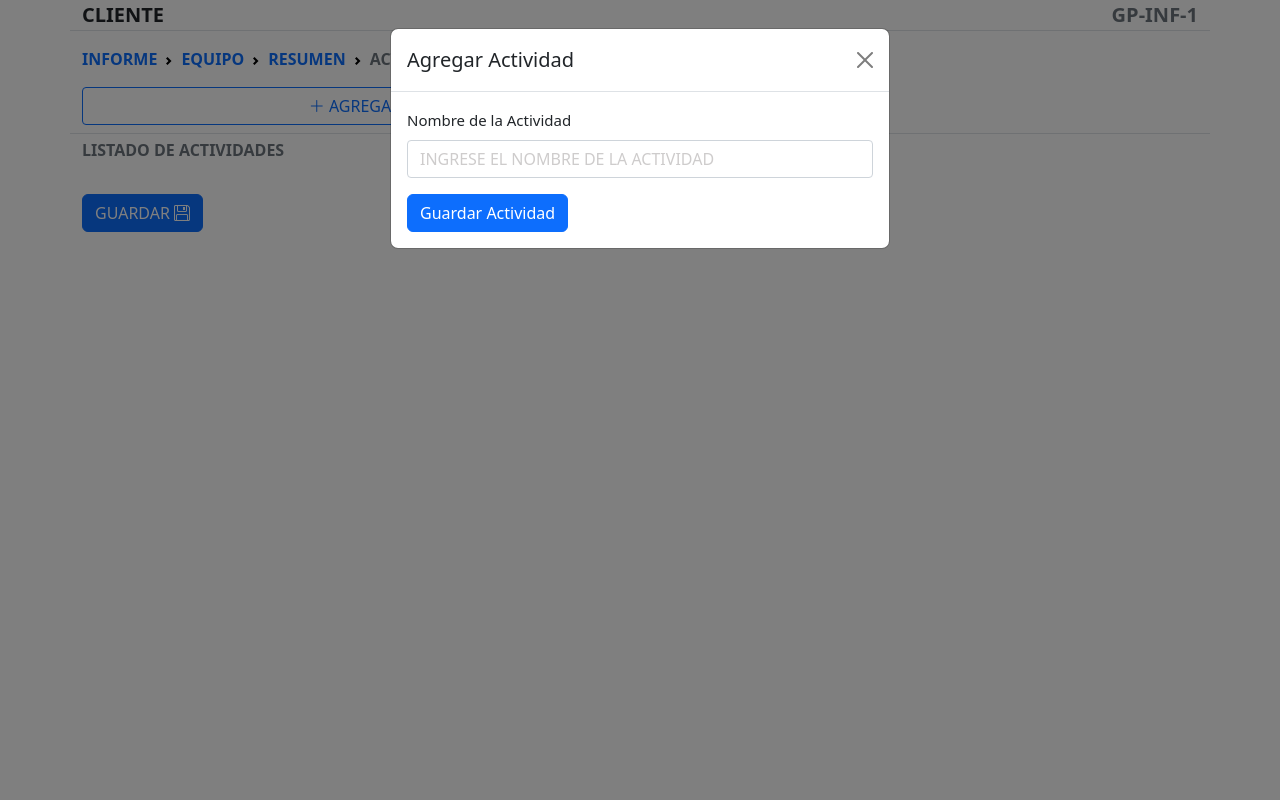
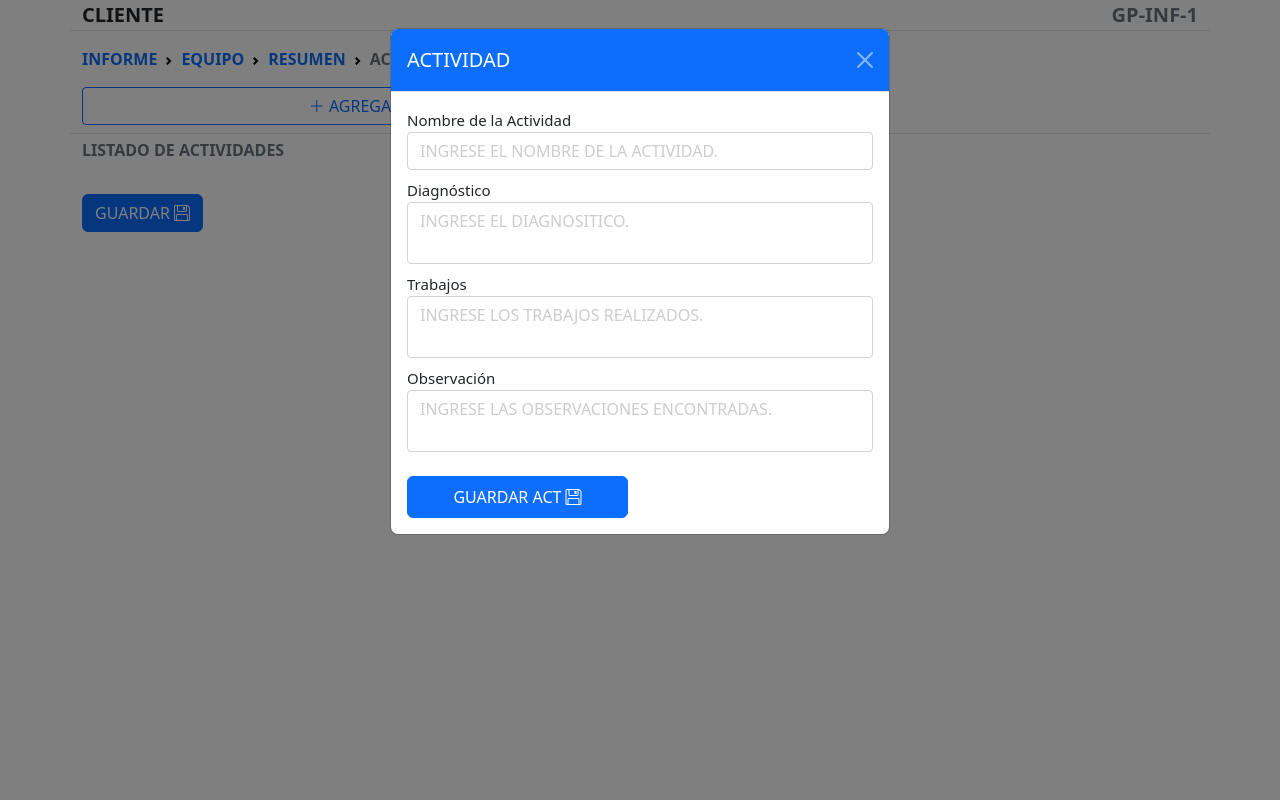
Before and after one commit to juanjociber/SISGEIN, a PHP site: page /actividad.php in a window 1280 px wide, after a click on "AGREGAR". Run offline with PHP 8.4, Linux system fonts and the light colour scheme.

Commit message:
arreglos en modulo actividad

```diff
--- a/gesman/actividad.php
+++ b/gesman/actividad.php
@@ -206,80 +206,76 @@
         </div>
       </div>
 
-      <!--MODAL-->
-      <!-- <div class="modal fade" id="actividadModal" tabindex="-1" aria-labelledby="actividadModalLabel" aria-hidden="true">
-        <div class="modal-dialog modal-xl">
+      <!-- MODAL PARA AGREGAR ACTIVIDADES Y SUBACTIVIDADES -->
+      <div class="modal fade" id="actividadModal" tabindex="-1" aria-labelledby="actividadModalLabel" aria-hidden="true">
+        <div class="modal-dialog">
           <div class="modal-content">
             <div class="modal-header bg-primary text-white">
-              <h1 class="modal-title fs-5 text-uppercase" id="actividadModalLabel">Actividad</h1>
+              <h5 class="modal-title fs-5 text-uppercase" id="actividadModalLabel">Actividad</h5>
               <button type="button" class="btn-close btn-close-white" data-bs-dismiss="modal" aria-label="Close"></button>
             </div>
+            <!-- START MODAL-BODY -->
             <div class="modal-body">
 
-          <div class="row g-3">
-              <div class="col-12 mt-2">
-                <label for="nombreActId" class="form-label mb-0">Nombre de actividad</label>
-                <input type="text" name="actividad" class="form-control" id="nombreActId">
+              <div class="row">
+                <div class="campoactividad">
+                  <label for="nombreActId" class="form-label mb-0">Nombre de la Actividad</label>
+                  <input type="text" class="form-control" id="nombreActId" placeholder="Ingrese el nombre de la actividad.">
                 </div>
-              <div class="col-md-12 mt-2">
+
+                <div id="camposubactividad" class="mt-3" style="display: none;">
+                  <label for="nombreSubActId" class="form-label">Nombre de la Subactividad</label>
+                  <input type="text" class="form-control" id="nombreSubActId" placeholder="Ingrese el nombre de la subactividad.">
+                </div>
+
+                <div id="campoDiagnostico" class="col-md-12 mt-2">
                   <label for="diagnosticoId" class="form-label mb-0">Diagnóstico</label>
-                <textarea name="diagnosticos" class="form-control fixed-size-textarea" row="4" id="diagnosticoId"></textarea>
+                  <textarea name="diagnosticos" class="form-control fixed-size-textarea" row="4" id="diagnosticoId" placeholder="Ingrese el diagnositico."></textarea>
                 </div>
-              <div class="col-md-12 mt-2">
+
+                <div id="campoTrabajo" class="col-md-12 mt-2">
                   <label for="trabajosId" class="form-label mb-0">Trabajos</label>
-                <textarea name="trabajos" class="form-control fixed-size-textarea" row="4" id="trabajosId"></textarea>
+                  <textarea name="trabajos" class="form-control fixed-size-textarea" row="4" id="trabajosId" placeholder="Ingrese los trabajos realizados."></textarea>
                 </div>
-              <div class="col-md-12 mt-2">
+
+                <div id="campoObservacion" class ="col-md-12 mt-2">
                   <label for="observacionesId" class="form-label mb-0">Observación</label>
-                <textarea name="observaciones" class="form-control fixed-size-textarea" row="4" id="observacionesId"></textarea>
+                  <textarea name="observaciones" class="form-control fixed-size-textarea" row="4" id="observacionesId" placeholder="Ingrese las observaciones encontradas."></textarea>
+                </div>
+
+                <div id="contenedorGuardarActividad" class="col-6 mt-4">
+                  <button id="guardarActividad" class="btn btn-primary text-uppercase pt-2 pb-2 col-12" style="font-weight:200;">Guardar Act <i class="bi bi-floppy"></i></button>
+                </div>
+
+                <div id="contenedorGuardarSusbactividad" class="col-6 mt-4">
+                  <button id="guardarSubactividad" class="btn btn-secondary text-uppercase pt-2 pb-2 col-12" style="font-weight:200;">Guardar SubAc <i class="bi bi-floppy"></i></button>
                 </div>
               </div>
-            <div class="modal-footer">
-              <button type="button" class="btn btn-danger" data-bs-dismiss="modal">Cancelar</button>
-              <button type="button" class="btn btn-success" id="guardarActividad">Guardar</button>
+
+            </div><!-- END MODAL-BODY -->
           </div>
         </div>
       </div>
-      </div> -->
-
-
-      <!-- Modal para agregar actividades y subactividades -->
-<div class="modal fade" id="actividadModal" tabindex="-1" aria-labelledby="actividadModalLabel" aria-hidden="true">
-  <div class="modal-dialog">
-    <div class="modal-content">
-      <div class="modal-header">
-        <h5 class="modal-title" id="actividadModalLabel">Agregar Actividad</h5>
-        <button type="button" class="btn-close" data-bs-dismiss="modal" aria-label="Close"></button>
-      </div>
-      <div class="modal-body">
-        <div class="mb-3">
-          <label for="nombreActId" class="form-label">Nombre de la Actividad</label>
-          <input type="text" class="form-control" id="nombreActId" placeholder="Ingrese el nombre de la actividad">
-        </div>
-        <button id="guardarActividad" class="btn btn-primary">Guardar Actividad</button>
-        <div id="subactividadFields" class="mt-3" style="display: none;">
-          <label for="nombreSubActId" class="form-label">Nombre de la Subactividad</label>
-          <input type="text" class="form-control" id="nombreSubActId" placeholder="Ingrese el nombre de la subactividad">
-          <button id="guardarSubactividad" class="btn btn-secondary mt-2">Guardar Subactividad</button>
-        </div>
-      </div>
-    </div>
-  </div>
-</div>
-
-
 
     </div><!--FIN CONTAINER-->
 
     <script src="https://cdn.jsdelivr.net/npm/bootstrap@5.2.3/dist/js/bootstrap.bundle.min.js" integrity="sha384-kenU1KFdBIe4zVF0s0G1M5b4hcpxyD9F7jL+jjXkk+Q2h455rYXK/7HAuoJl+0I4" crossorigin="anonymous"></script>
 
     <script>
+
+      let nombreActividad = null;
+
       document.addEventListener('DOMContentLoaded', () => {
         const rootAccordion = document.getElementById('contenedor-accordion');
 
-    // Manejar el guardado de la actividad
+        //ALGORIRMO PARA AGREGAR NUEVA ACTIVIDAD
+        document.querySelector('#agregarActividad').addEventListener('click',() =>{
+          document.querySelector('#contenedorGuardarSusbactividad').style.display='none';
+        });
+
+        // ALGORITMO PARA GUARDAR ACTIVIDAD
         document.getElementById('guardarActividad').addEventListener('click', function() {
-        const nombreActividad = document.querySelector('#nombreActId').value;
+          nombreActividad = document.querySelector('#nombreActId').value;
           if (nombreActividad.trim() === '') return; // No hacer nada si el campo está vacío
 
           // AGREGANDO NUEVA ACTIVIDAD
@@ -290,7 +286,7 @@
           modal.hide();
         });
 
-    // Manejar el guardado de la subactividad
+        // ALGORITMO PARA GUARDAR SUBACTIVIDAD
         document.getElementById('guardarSubactividad').addEventListener('click', function() {
           const nombreSubactividad = document.querySelector('#nombreSubActId').value;
           if (nombreSubactividad.trim() === '') return; // No hacer nada si el campo está vacío
@@ -300,9 +296,8 @@
 
           // AGREGAR SUBACTIVIDAD
           crearAccordion(activityElement, `${nombreSubactividad}`, 1);
-
           document.querySelector('#nombreSubActId').value = '';
-        document.querySelector('#subactividadFields').style.display = 'none';
+          document.querySelector('#camposubactividad').style.display = 'none';
           const modal = bootstrap.Modal.getInstance(document.getElementById('actividadModal'));
           modal.hide();
         });
@@ -313,6 +308,7 @@ const crearAccordion = (parentElement, actividad, level) => {
 
         const accordionItem = document.createElement('div');
         accordionItem.className = 'accordion-item';
+        accordionItem.setAttribute('id',`accordion-item-${idUnico}`);
 
         const header = document.createElement('h2');
         header.className = 'accordion-header accordion-header--mod';
@@ -324,6 +320,7 @@ const crearAccordion = (parentElement, actividad, level) => {
         button.setAttribute('data-bs-target', `#collapse-${idUnico}`);
         button.setAttribute('aria-expanded', 'false');
         button.setAttribute('aria-controls', `collapse-${idUnico}`);
+        button.setAttribute('id',`${idUnico}` );
 
         const actividadDiv = document.createElement('div');
         actividadDiv.className = 'accordion-actividad col-8 text-uppercase';
@@ -342,7 +339,6 @@ const crearAccordion = (parentElement, actividad, level) => {
           <i class="bi bi-paperclip icono icono-cargar" data-id="file-input${idUnico}"></i>
           <i class="bi bi-trash3 icono"></i>
         `;
-
         const itemActividad = document.createElement('div');
         itemActividad.className = 'item-actividad';
         itemActividad.appendChild(button);
@@ -365,16 +361,19 @@ const crearAccordion = (parentElement, actividad, level) => {
         accordionItem.appendChild(collapseDiv);
         parentElement.appendChild(accordionItem);
 
-    // Agregar evento para agregar subactividades
+        // EVENTO PARA AGREGAR SUBACTIVIDAD
         const addSubActivityIcon = botonesDiv.querySelector('.icono-agregar');
         addSubActivityIcon.addEventListener('click', function() {
-        // Mostrar el campo para ingresar subactividad en el modal
-        document.querySelector('#subactividadFields').style.display = 'block';
-        // Establecer el ID de la actividad actual en el modal
+            // MOSTRAR CAMPO PARA INGRESAR SUBACTIVIDAD EN EL MODAL
+            document.querySelector('#camposubactividad').style.display = 'block';
+            // OCULTAR CAMPO ACTIVIDAD
+            document.querySelector('#nombreActId').value = nombreActividad;
+            document.querySelector('#nombreActId').setAttribute('disabled','disabled');
+            // ESTABLECER EL ID DE LA ACTIVIDAD ACTUAL EN EL MODAL
             document.querySelector('#actividadModal').setAttribute('data-current-activity-id', idUnico);
         });
 
-    // Verificar si el input existe antes de agregar el event listener
+        // VERIFICANDO SI EL INPUT EXISTE ANTES DE AGREGAR EL 'eventListener'
         const fileInput = document.getElementById(`file-input${idUnico}`);
         if (fileInput) {
           fileInput.addEventListener('change', function(e) {
@@ -414,7 +413,7 @@ const crearAccordion = (parentElement, actividad, level) => {
           });
         }
       };
-
+      // ALGORITMO PARA CARGAR IMAGEN
       document.addEventListener('click', (e) => {
         if (e.target.classList.contains('icono-cargar')) {
           const id = e.target.getAttribute('data-id');
@@ -425,7 +424,6 @@ document.addEventListener('click', (e) => {
         }
       });
 
-
     </script>
 
   </body>
```
Lines whose indentation alone changed are shown as unchanged.
